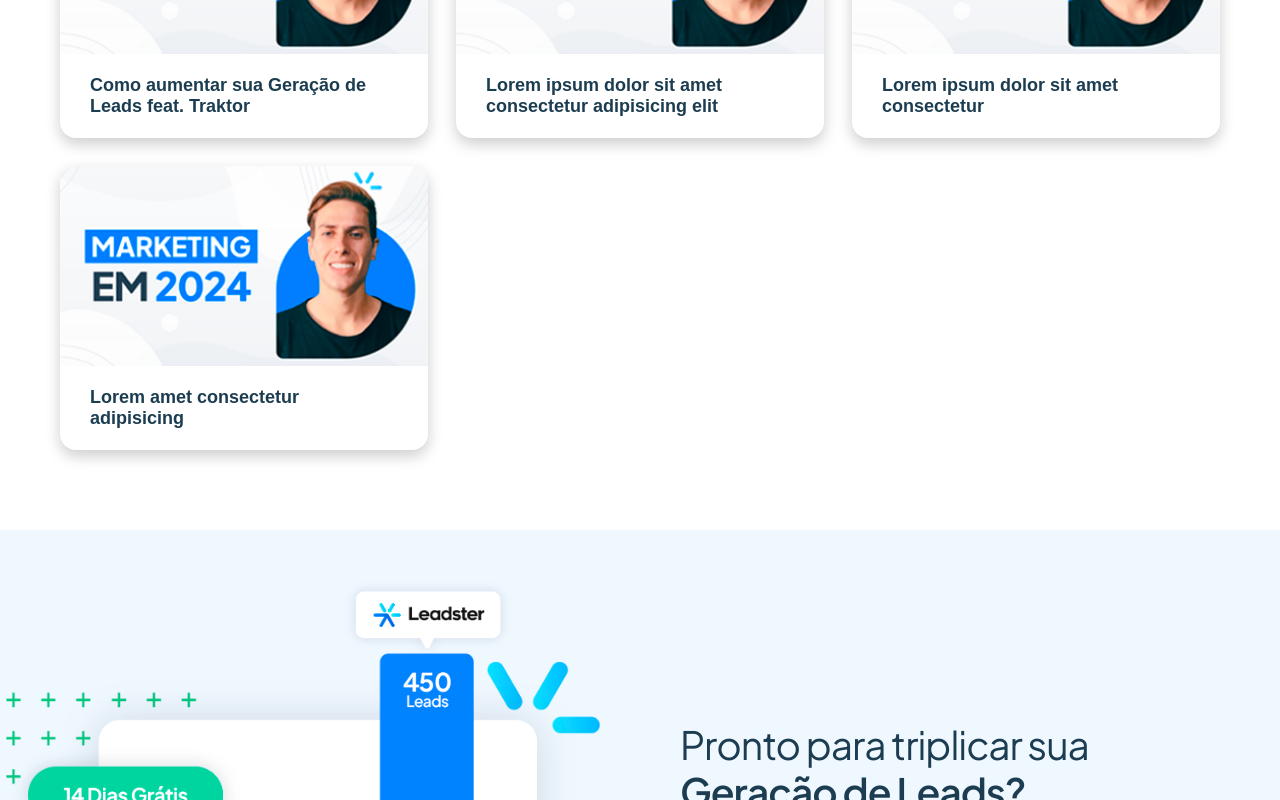
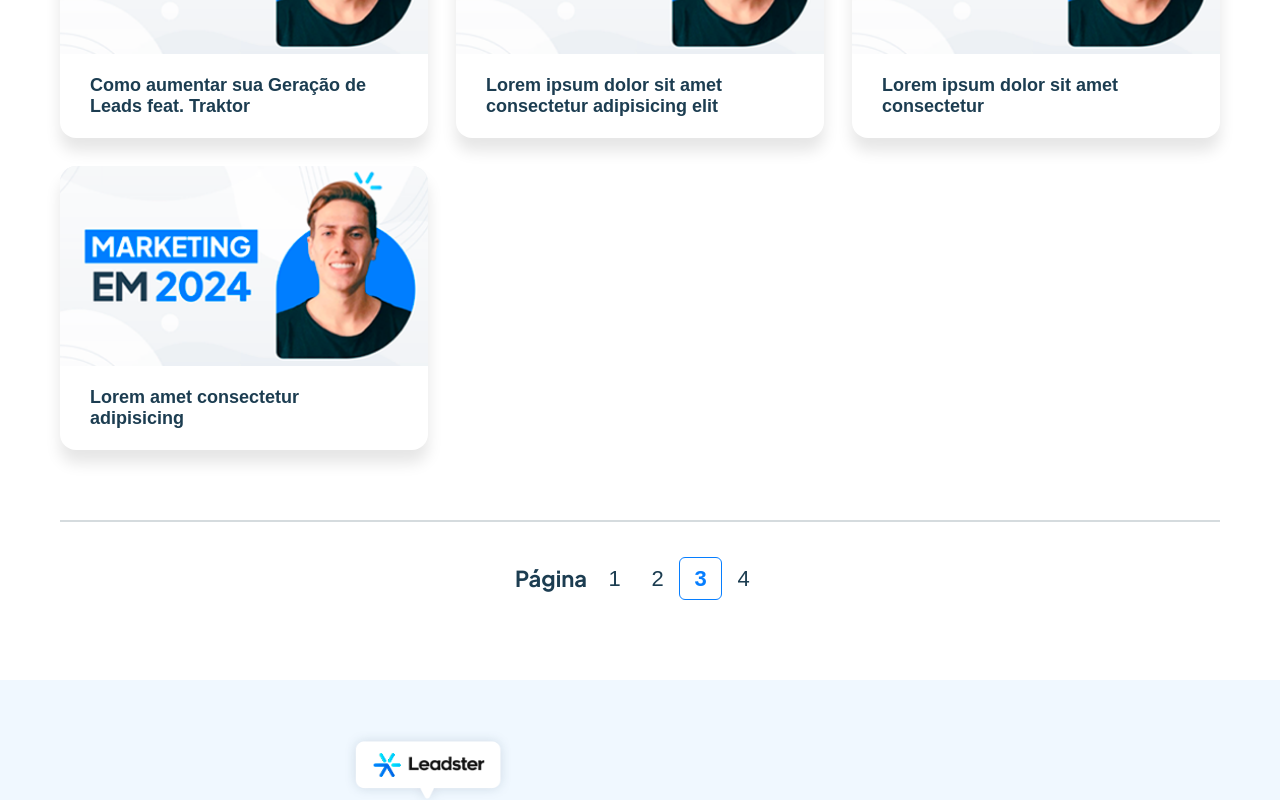
Before and after one commit to eduardodv/landing-page-videos, a Next.js app: page / in a window 1280 px wide. Shown: the part 949-1749 px from the top of the page. Built offline with nearby package versions, Linux system fonts and the light colour scheme.

Commit message:
Pagination component done

```diff
--- a/src/app/components/ListVideos/VideoItem/styles.ts
+++ b/src/app/components/ListVideos/VideoItem/styles.ts
@@ -57,7 +57,7 @@ export const VideoItemContainer = styled.button`
   overflow: hidden;
   cursor: pointer;
   background-color: #fff;
-  box-shadow: 0 6px 15px rgba(0, 0, 0, 0.2);
+  box-shadow: 0 13px 15px rgba(0, 0, 0, 0.1);
 
   &:hover {
     ${ImageVideo} {
--- a/src/app/components/ListVideos/page.tsx
+++ b/src/app/components/ListVideos/page.tsx
@@ -1,5 +1,6 @@
 'use client'
 
+import { Pagination } from '@/components/Pagination/page'
 import { VideoItem } from './VideoItem/page'
 import { ErrorMessage, List, ListVideosContainer } from './styles'
 
@@ -24,6 +25,7 @@ export function ListVideos() {
         {videos.length <= 0 && (
           <ErrorMessage>Nenhum vídeo encontrato.</ErrorMessage>
         )}
+        <Pagination />
       </div>
     </ListVideosContainer>
   )
--- a/src/app/components/ListVideos/styles.ts
+++ b/src/app/components/ListVideos/styles.ts
@@ -3,6 +3,10 @@ import styled from 'styled-components'
 export const ListVideosContainer = styled.section`
   padding: 5rem 0;
   color: ${(props) => props.theme.colors['blue-800']};
+
+  @media (max-width: 576px) {
+    padding: 3rem 0;
+  }
 `
 
 export const List = styled.div`
--- /dev/null
+++ b/src/components/Pagination/page.tsx
@@ -0,0 +1,15 @@
+import { PageItem, PaginationContainer } from './styles'
+
+export function Pagination() {
+  return (
+    <PaginationContainer>
+      <strong>Página</strong>
+      <div>
+        <PageItem>1</PageItem>
+        <PageItem>2</PageItem>
+        <PageItem className="active">3</PageItem>
+        <PageItem>4</PageItem>
+      </div>
+    </PaginationContainer>
+  )
+}
--- /dev/null
+++ b/src/components/Pagination/styles.ts
@@ -0,0 +1,47 @@
+import styled from 'styled-components'
+
+export const PaginationContainer = styled.nav`
+  margin-top: 4.375rem;
+  padding-top: 2.1875rem;
+  display: flex;
+  gap: 0.375rem;
+  flex-wrap: wrap;
+  align-items: center;
+  font-size: 22px;
+  justify-content: center;
+  color: ${(props) => props.theme.colors['blue-800']};
+  border-top: 2px solid ${(props) => props.theme.colors['gray-400']};
+
+  > div {
+    display: flex;
+    flex-wrap: wrap;
+  }
+`
+
+export const PageItem = styled.button`
+  height: 43px;
+  min-width: 43px;
+  padding: 0.25rem;
+  border-radius: 6px;
+  line-height: 1.5;
+  display: flex;
+  align-items: center;
+  justify-content: center;
+  border: 1px solid transparent;
+  transition: all 0.2s ease;
+  background: none;
+  font-size: inherit;
+  color: inherit;
+  cursor: pointer;
+
+  &:hover {
+    color: ${(props) => props.theme.colors['blue-400']};
+  }
+
+  &.active {
+    font-weight: bold;
+    pointer-events: none;
+    color: ${(props) => props.theme.colors['blue-400']};
+    border-color: ${(props) => props.theme.colors['blue-400']};
+  }
+`
```
